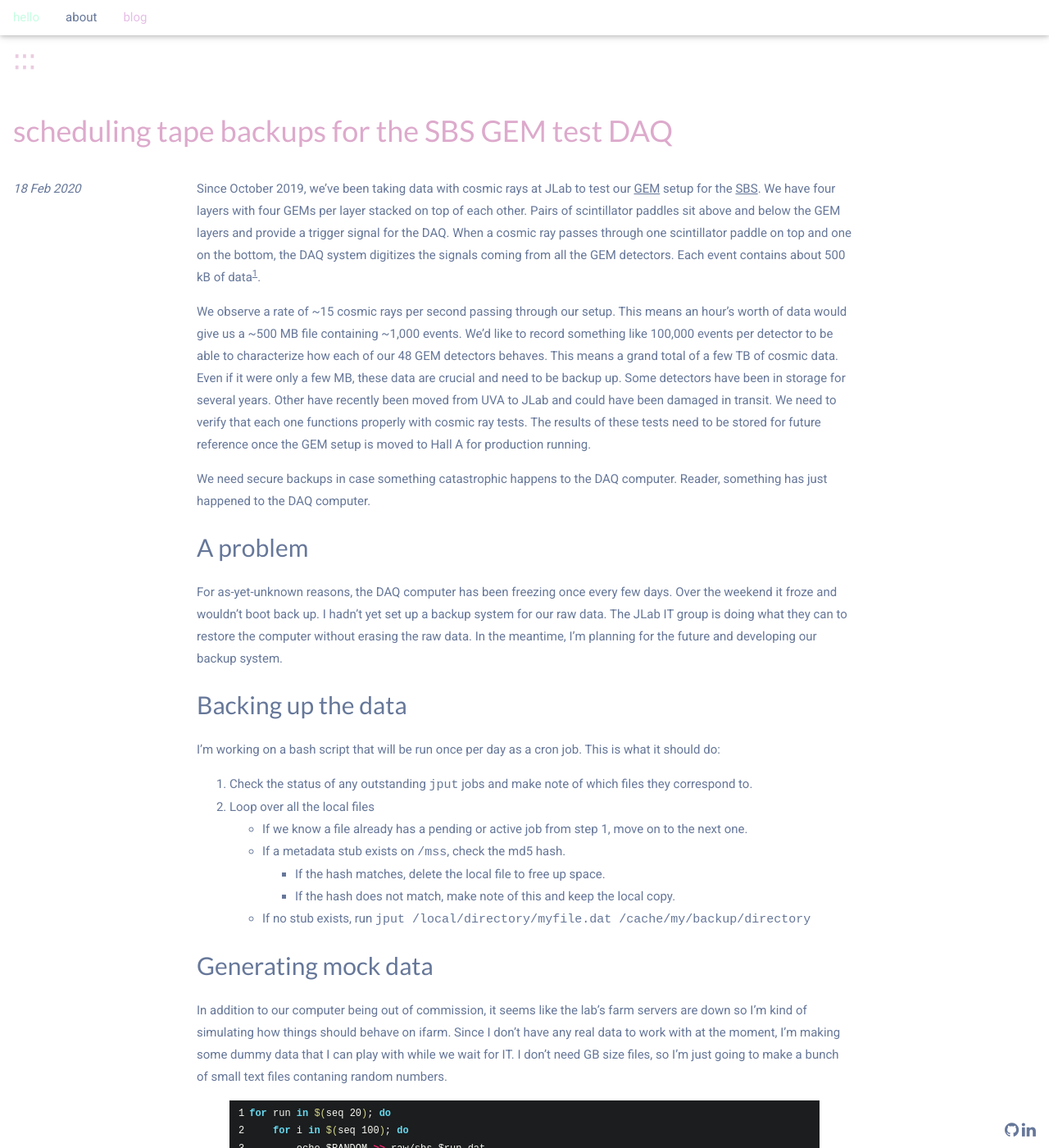
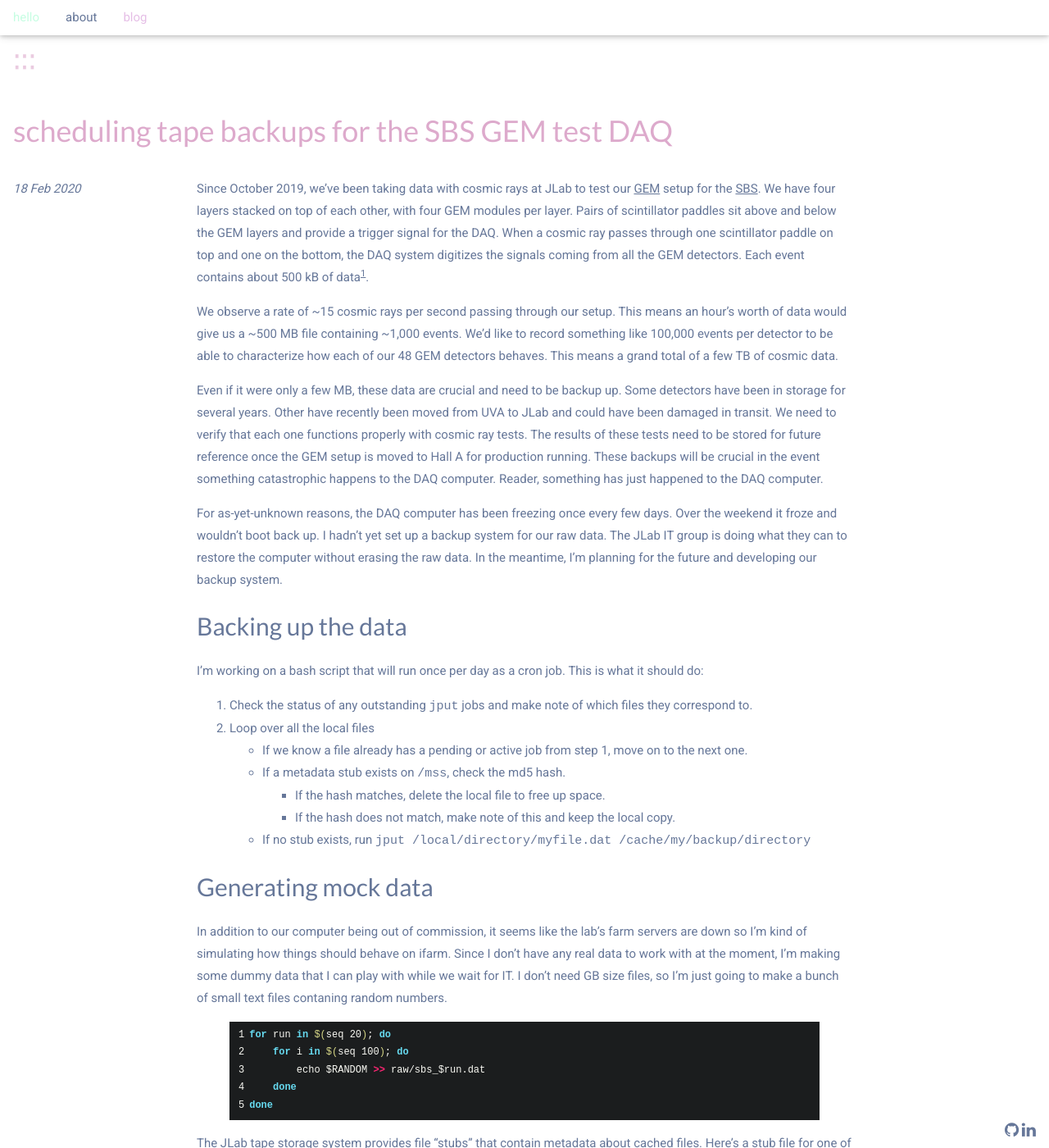
Before and after one commit to johnmatter/johnmatter.github.io, a Jekyll site: the page built from _posts/2020-02-18-scheduling-tape-backups.md, in a window 1280 px wide and 1400 px high. Shown: the whole window at 82% size. Built offline with Jekyll 4.4.1, drawn with Linux system fonts in a browser that asks for light colours; some of the changed text lies outside the part shown.

Commit message:
Modify last post's text

```diff
--- a/_posts/2020-02-18-scheduling-tape-backups.md
+++ b/_posts/2020-02-18-scheduling-tape-backups.md
@@ -3,7 +3,7 @@ title: scheduling tape backups for the SBS GEM test DAQ
 ---
 
 Since October 2019, we've been taking data with cosmic rays at JLab to test our [GEM](https://arxiv.org/abs/1409.5393) setup for the [SBS](https://hallaweb.jlab.org/12GeV/SuperBigBite/).
-We have four layers with four GEMs per layer stacked on top of each other.
+We have four layers stacked on top of each other, with four GEM modules per layer.
 Pairs of scintillator paddles sit above and below the GEM layers and provide a trigger signal for the DAQ.
 When a cosmic ray passes through one scintillator paddle on top and one on the bottom, the DAQ system digitizes the signals coming from all the GEM detectors.
 Each event contains about 500 kB of data[^1].
@@ -12,16 +12,15 @@ We observe a rate of ~15 cosmic rays per second passing through our setup.
 This means an hour's worth of data would give us a ~500 MB file containing ~1,000 events.
 We'd like to record something like 100,000 events per detector to be able to characterize how each of our 48 GEM detectors behaves.
 This means a grand total of a few TB of cosmic data.
+
 Even if it were only a few MB, these data are crucial and need to be backup up.
 Some detectors have been in storage for several years.
 Other have recently been moved from UVA to JLab and could have been damaged in transit.
 We need to verify that each one functions properly with cosmic ray tests.
 The results of these tests need to be stored for future reference once the GEM setup is moved to Hall A for production running.
-
-We need secure backups in case something catastrophic happens to the DAQ computer.
+These backups will be crucial in the event something catastrophic happens to the DAQ computer.
 Reader, something has just happened to the DAQ computer.
 
-## A problem
 For as-yet-unknown reasons, the DAQ computer has been freezing once every few days.
 Over the weekend it froze and wouldn't boot back up.
 I hadn't yet set up a backup system for our raw data.
@@ -52,7 +51,7 @@ done
 {% endhighlight %}
 
 The JLab tape storage system provides file "stubs" that contain metadata about cached files.
-Here's a stub file for one of runs from our 2018 color transparency experiment.
+Here's a stub file for one of the runs from our 2018 color transparency experiment.
 
 {% highlight plain %}
 bitfileIndex=137024448
```
Also changed, not shown: other parts of _posts/2020-02-18-scheduling-tape-backups.md (+1 -1 lines).
